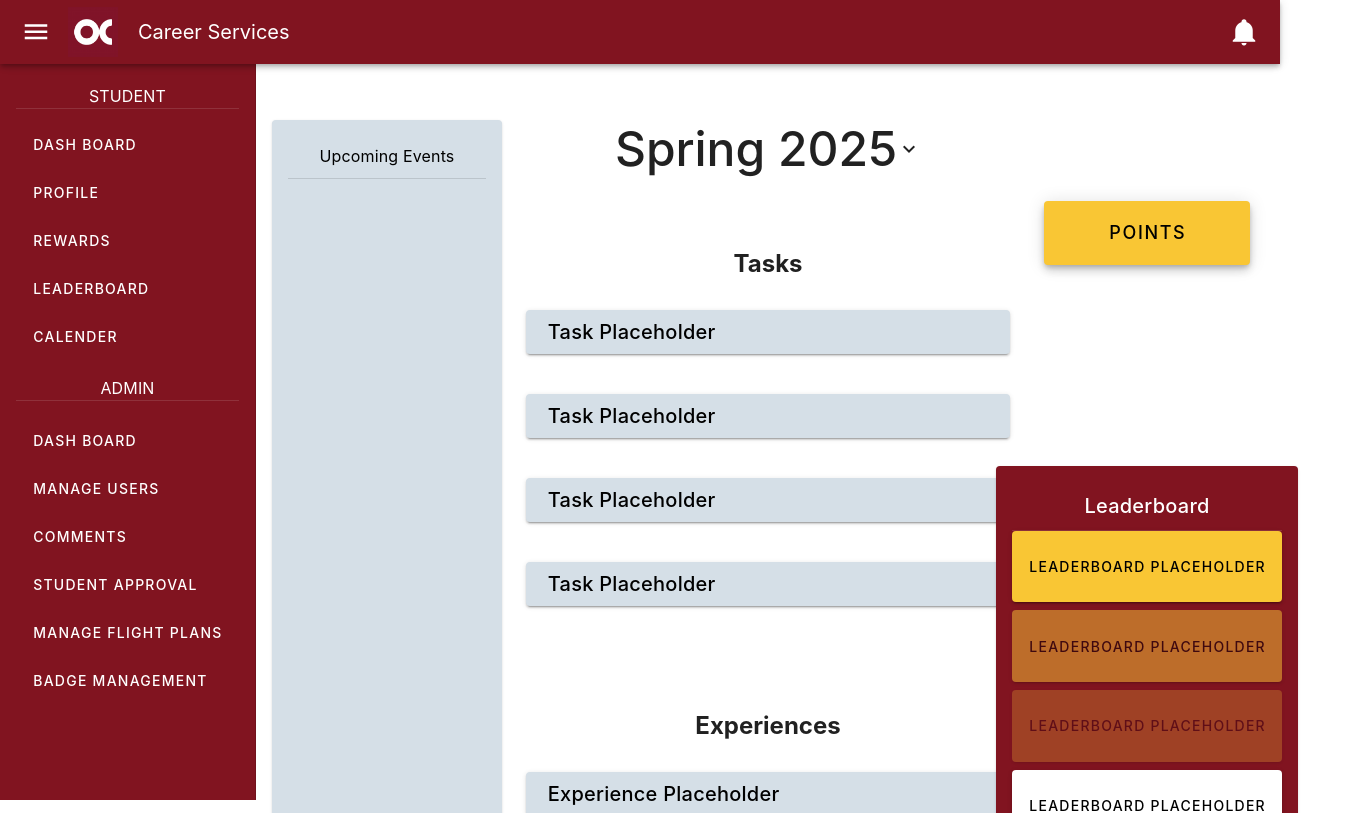
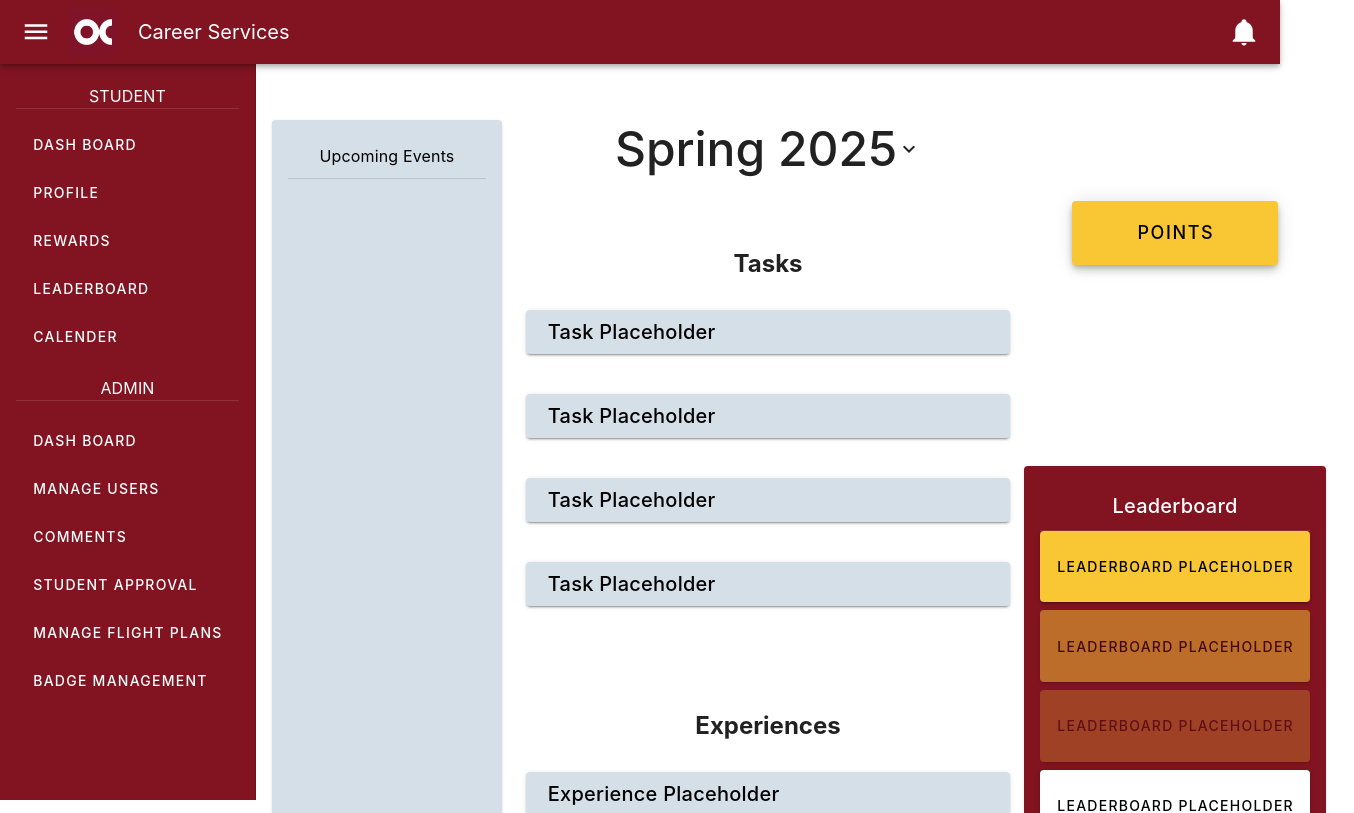
Before and after one commit to IanFlower/Avocado-Frontend, a Vue app: page /home in a window 1280 px wide. Shown: the top 813 px of the page, 1354 px wide, since content can reach past the window. Built offline with nearby package versions, Linux system fonts and the light colour scheme; what webfontloader would draw is missing.

Commit message:
added more padding

```diff
--- a/src/views/StudentHome.vue
+++ b/src/views/StudentHome.vue
@@ -90,7 +90,7 @@
 
 
 
-      <v-col cols="3" class="d-flex flex-column align-center pl-2">
+      <v-col cols="3" class="d-flex flex-column align-center pl-16">
         <v-row justify="center" align="center">
           <v-col cols="auto">
             <v-btn class="text-center accent clickable-card py-8 px-16 d-flex align-center justify-center"
```
